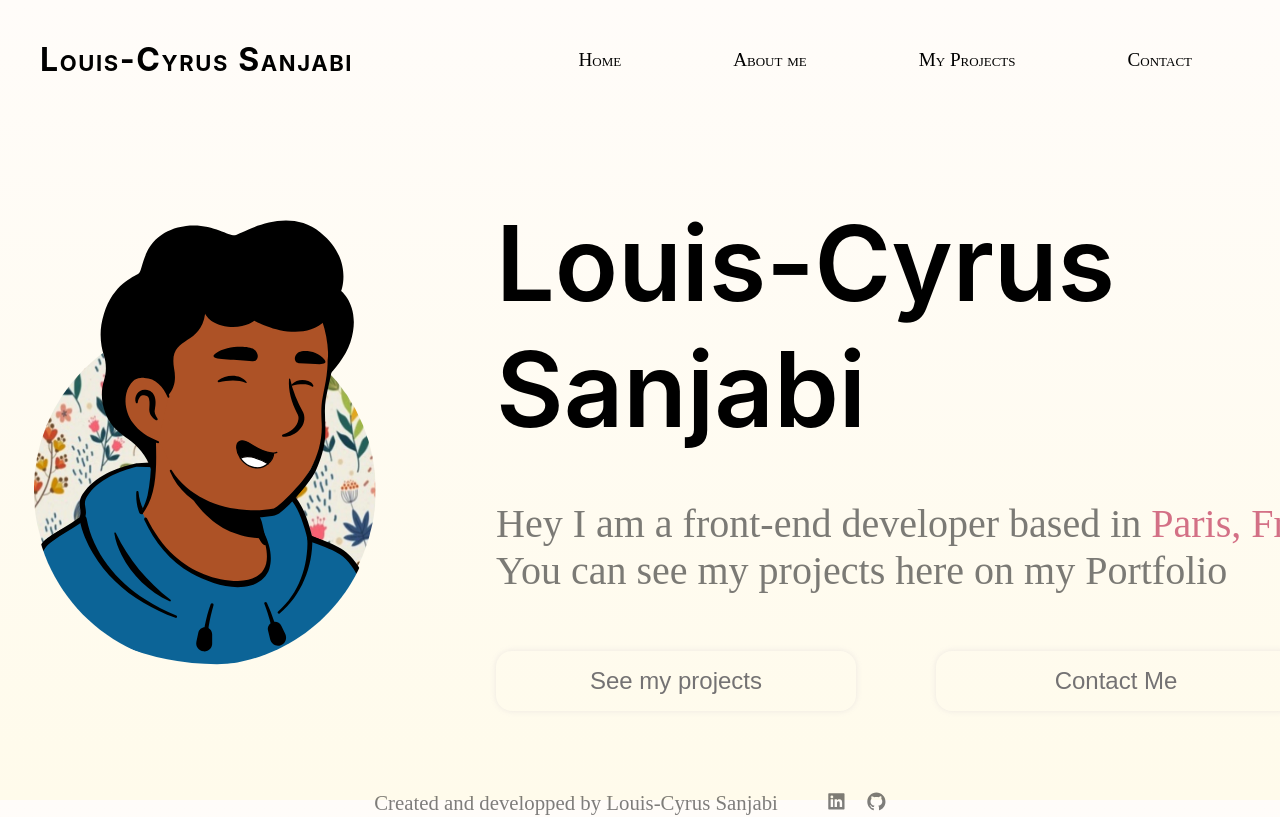
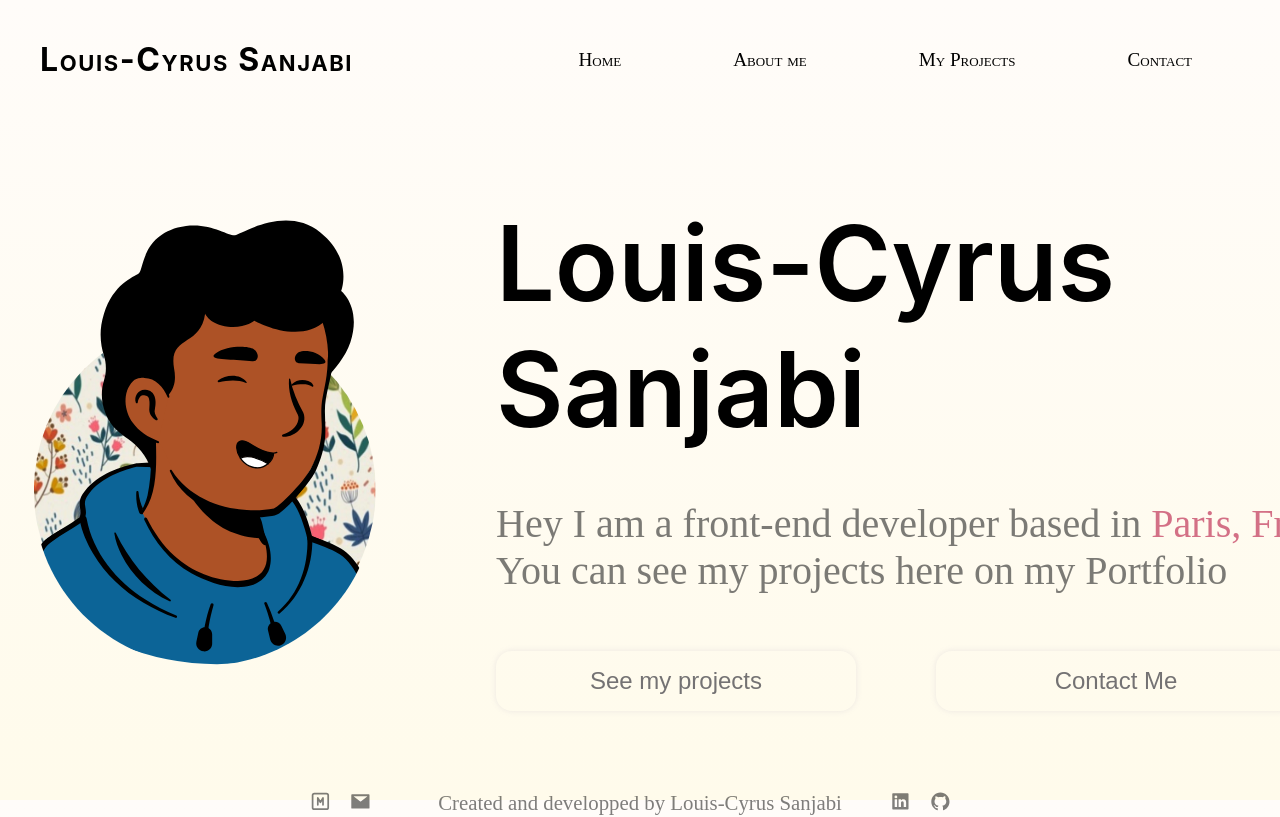
Before and after one commit to Louis-Cyrus/Portfolio, a Next.js app: page / in a window 1280 px wide. Shown: the top 817 px of the page. Built offline with nearby package versions, Linux system fonts and the light colour scheme.

Commit message:
header et footer done

```diff
--- a/src/components/Footer/footer.js
+++ b/src/components/Footer/footer.js
@@ -1,9 +1,18 @@
 import styles from './footer.module.scss';
-import { AiFillLinkedin, AiFillGithub } from 'react-icons/ai'
+import { AiFillLinkedin, AiFillGithub, AiFillMail } from 'react-icons/ai';
+import { TbSquareLetterM } from "react-icons/tb";
 
 export default function Footer() {
   return (
     <footer className={styles.footer}>
+      <div className={styles.socialMedia}>
+        <a href='https://www.malt.fr/profile/louiscyrussanjabi' className={styles.socialMediaItem}>
+          <TbSquareLetterM/>
+        </a>
+        <a href='mailto:louiscyrus.sanjabi@gmail.com' className={styles.socialMediaItem}>
+          <AiFillMail/>
+        </a>
+      </div>
       <p className={styles.footerText}>Created and developped by Louis-Cyrus Sanjabi</p>
       <div className={styles.socialMedia}>
         <a href='https://www.linkedin.com/in/louis-cyrus-sanjabi/' className={styles.socialMediaItem}>
--- a/src/components/Footer/footer.module.scss
+++ b/src/components/Footer/footer.module.scss
@@ -8,7 +8,7 @@
 .footerText {
     font-size: 1.3rem;
     opacity: 0.5;
-    margin-right: 3rem;
+    margin: 0 3rem;
 }
 
 .socialMediaItem {
--- a/src/pages/posts/Home/home.js
+++ b/src/pages/posts/Home/home.js
@@ -14,7 +14,7 @@ export default function Home() {
         <div className={homeStyle.HomeBodyContent}>
           <h1 className={homeStyle.HomeBodyContentTitle}>Louis-Cyrus Sanjabi</h1>
           <h3 className={homeStyle.HomeBodyContentSubtitle}>
-            Hey I am a front-end developer based in <span className={homeStyle.Paris}>Paris, France</span>.<br/>
+            Hey I am a front-end developer based in <span className={homeStyle.Paris}>Paris, France</span><br/>
             You can see my projects here on my Portfolio</h3>
           <div className={homeStyle.HomeBodyContentButtons}>
             <Link href="/portfolio" download>
```
